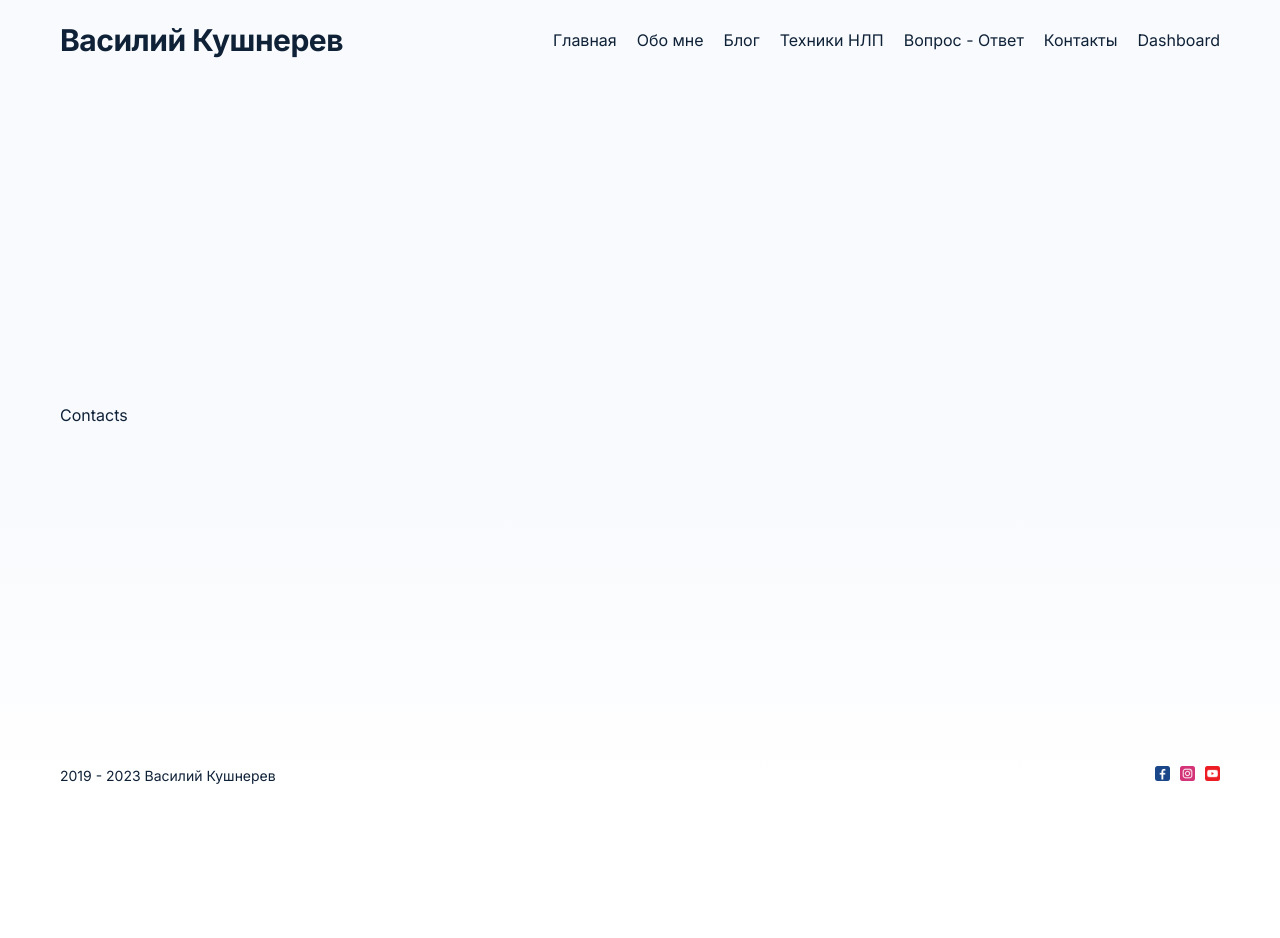
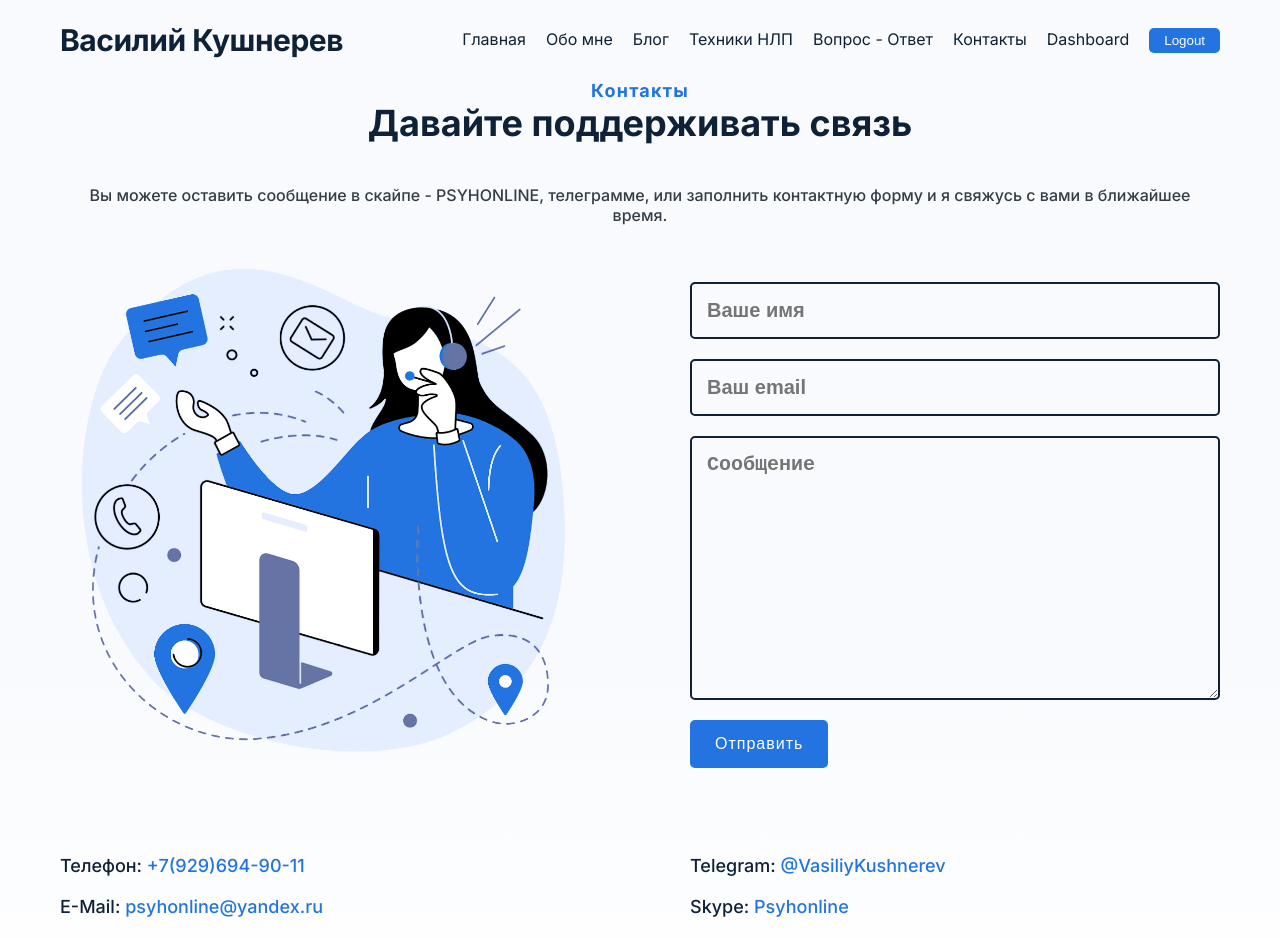
Before and after one commit to 233gme/VasiliyKushnerev_website, a Next.js app: page /contact in a window 1280 px wide. Shown: the top 938 px of the page. Before the commit the page ends 800 px from the top, so only its background shows below. Built offline with nearby package versions, Linux system fonts and the light colour scheme.

Commit message:
Added contacts page

```diff
--- a/src/app/about/about.module.css
+++ b/src/app/about/about.module.css
@@ -105,6 +105,6 @@
     align-items: center;
 }
 
-.doNotShow {
+.do_not_show {
     display: none;
 }
--- a/src/app/components/Button/button.module.css
+++ b/src/app/components/Button/button.module.css
@@ -1,11 +1,13 @@
 .primary {
-    padding: 20px;
+    padding: 15px 25px;
     cursor: pointer;
     background-color: var(--secondary);
     border: none;
     border-radius: 5px;
     width: max-content;
     color: white;
+    font-size: 16px;
+    letter-spacing: 1px;
     transition: all linear 0.3s;
 }
 
--- a/src/app/components/Form/index.jsx
+++ b/src/app/components/Form/index.jsx
@@ -1,10 +1,10 @@
 import styles from './form.module.css';
 import Link from 'next/link';
 
-const Form = () => {
+const Form = ({ handelSubmit, title = 'Записаться' }) => {
   return (
     <form
-      // onSubmit={handelSubmit}
+      onSubmit={handelSubmit}
       className={styles.form}
     >
       <input
@@ -20,7 +20,7 @@ const Form = () => {
         className={styles.input}
       />
       <button className={styles.button}>
-        Записаться
+        {title}
       </button>
       <span className={styles.privacy}>
         Нажимая на кнопку, вы соглашаетесь с политикой
--- a/src/app/components/navbar/Navbar.jsx
+++ b/src/app/components/navbar/Navbar.jsx
@@ -1,10 +1,8 @@
 'use client';
-
 import Link from 'next/link';
 import React from 'react';
 import styles from './navbar.module.css';
 import { links } from '@/app/components/lib/const/navbar.data';
-// import DarkModeToggle from '../DarkModeToggle/DarkModeToggle';
 // import { signOut, useSession } from 'next-auth/react';
 
 const signOut = () => {
@@ -12,7 +10,6 @@ const signOut = () => {
 };
 
 const Navbar = () => {
-  // const session = useSession();
 
   return (
     <div className={styles.container}>
@@ -20,17 +17,20 @@ const Navbar = () => {
         Василий Кушнерев
       </Link>
       <div className={styles.links}>
-        {/*<DarkModeToggle/>*/}
         {links.map((link) => (
           <Link key={link.id} href={link.url} className={styles.link}>
             {link.title}
           </Link>
         ))}
         {/*{session.status === 'authenticated' && (*/}
-        {/*<button className={styles.logout} onClick={signOut}>*/}
-        {/*  Logout*/}
-        {/*</button>*/}
-        {/*)}*/}
+        {
+          <button
+            className={styles.logout}
+            onClick={signOut}
+          >
+            Logout
+          </button>
+        }
       </div>
     </div>
   );
--- a/src/app/components/navbar/navbar.module.css
+++ b/src/app/components/navbar/navbar.module.css
@@ -13,6 +13,10 @@
 
 .link {
     transition: all linear 0.3s;
+    font-size: 16px;
+    font-weight: 400;
+    cursor: pointer;
+    line-height: 1.2;
 }
 
 .link:hover {
@@ -26,10 +30,15 @@
 }
 
 .logout {
-    padding: 5px;
+    padding: 5px 15px;
     border: none;
-    background-color: #53c28b;
-    color: white;
+    background-color: var(--secondary);
+    color: var(--white);
     cursor: pointer;
-    border-radius: 3px;
+    border-radius: var(--r-section);
+    transition: background-color linear 0.3s;
 }
+
+.logout:hover {
+    background-color: var(--blue);
+}
--- a/src/app/components/sections/banner/banner.module.css
+++ b/src/app/components/sections/banner/banner.module.css
@@ -65,5 +65,5 @@
 
 .desc {
     font-size: 18px;
-    font-weight: 300;
+    font-weight: 500;
 }
--- a/src/app/components/sections/description/description.module.css
+++ b/src/app/components/sections/description/description.module.css
@@ -51,7 +51,7 @@
 }
 
 .nlp_desc > figure {
-    animation: move 3s infinite ease alternate;
+    /*animation: move 3s infinite ease alternate;*/
 }
 
 .nlp_desc_title {
--- /dev/null
+++ b/src/app/contact/contacts.module.css
@@ -0,0 +1,100 @@
+.container {
+}
+
+.title {
+    padding: 0 20px 40px;
+    font-size: 36px;
+    text-align: center;
+}
+
+.subtitle {
+    font-size: 18px;
+    font-weight: 700;
+    color: var(--secondary);
+    letter-spacing: 1.23px;
+    display: block;
+    text-align: center;
+}
+
+.desc {
+    font-size: 16px;
+    font-weight: 500;
+    color: var(--over);
+    padding-bottom: 50px;
+    text-align: center;
+}
+
+.content {
+    display: flex;
+    align-items: center;
+    gap: 100px;
+}
+
+.img_container {
+    flex: 1;
+    height: 500px;
+    position: relative;
+}
+
+.image {
+    object-fit: contain;
+    animation: move 3s infinite ease alternate;
+}
+
+@keyframes move {
+    from {
+        transform: translateY(-15px);
+    }
+    to {
+        transform: translateY(0px) scale(1.03);
+    }
+}
+
+.form {
+    flex: 1;
+    display: flex;
+    flex-direction: column;
+    gap: 20px;
+}
+
+.input,
+.text_area {
+    padding: 15px;
+    background-color: transparent;
+    border: 2px solid var(--primary);
+    border-radius: var(--r-section);
+    outline: none;
+    color: var(--primary);
+    font-size: 20px;
+    font-weight: bold;
+    transition: border-color linear 0.3s;
+}
+
+.input:focus,
+.text_area:focus {
+    box-shadow: var(--primary) 0 2px 10px;
+}
+
+.contacts {
+    margin-top: 80px;
+    display: flex;
+    gap: 100px;
+}
+
+.contacts > div {
+    flex: 1;
+    display: flex;
+    flex-direction: column;
+    gap: 20px;
+}
+
+.contact > span {
+    font-size: 18px;
+    font-weight: 500;
+}
+
+.contact > a {
+    color: var(--secondary);
+    font-size: 18px;
+    font-weight: 500;
+}
--- a/src/app/contact/page.jsx
+++ b/src/app/contact/page.jsx
@@ -1,7 +1,76 @@
+import styles from './contacts.module.css';
+import Button from '@/app/components/Button/Button';
+import contact from 'public/images/contact.png';
+import Image from 'next/image';
+import Link from 'next/link';
+
 const Contacts = () => {
   return (
-    <div>Contacts</div>
-  )
-}
+    <div className={styles.container}>
+      <span className={styles.subtitle}>Контакты</span>
+      <h1 className={styles.title}>Давайте поддерживать связь</h1>
+      <p className={styles.desc}>
+        Вы можете оставить сообщение в скайпе - PSYHONLINE, телеграмме, или
+        заполнить контактную форму и я свяжусь с вами в ближайшее время.
+      </p>
+      <div className={styles.content}>
+        <div className={styles.img_container}>
+          <Image
+            src={contact}
+            alt=""
+            fill={true}
+            className={styles.image}
+          />
+        </div>
+        <form className={styles.form}>
+          <input type="text" placeholder="Ваше имя" className={styles.input}/>
+          <input type="text" placeholder="Ваш email" className={styles.input}/>
+          <textarea
+            className={styles.text_area}
+            placeholder="Сообщение"
+            cols="30"
+            rows="10"
+          >
+          </textarea>
+          <Button url="#" text="Отправить"/>
+        </form>
+      </div>
+      <div className={styles.contacts}>
+        <div>
+          <div className={styles.contact}>
+            <span>Телефон: </span>
+            <Link href={`tel:${+79296949011}`}>
+              +7(929)694-90-11
+            </Link>
+          </div>
+          <div className={styles.contact}>
+            <span>E-Mail: </span>
+            <Link href={'mailto:psyhonline@yandex.ru'}>
+              psyhonline@yandex.ru
+            </Link>
+          </div>
+          <div className={styles.contact}>
+            <span>Адрес:</span> <span>101000, г. Москва, Малый Златоустинский
+              переулок, 9/2 ст6</span>
+          </div>
+        </div>
+        <div>
+          <div className={styles.contact}>
+            <span>Telegram: </span>
+            <Link href={'t.me/@VasiliyKushnerev'}>
+              @VasiliyKushnerev
+            </Link>
+          </div>
+          <div className={styles.contact}>
+            <span>Skype: </span>
+            <Link href={'https://join.skype.com/invite/oR15Hse5JeF4'}>
+              Psyhonline
+            </Link>
+          </div>
+        </div>
+      </div>
+    </div>
+  );
+};
 
-export default Contacts
+export default Contacts;
```
Also changed, not shown: src/app/about/page.jsx (+26 -26 lines), public/images/contact.png (added).
